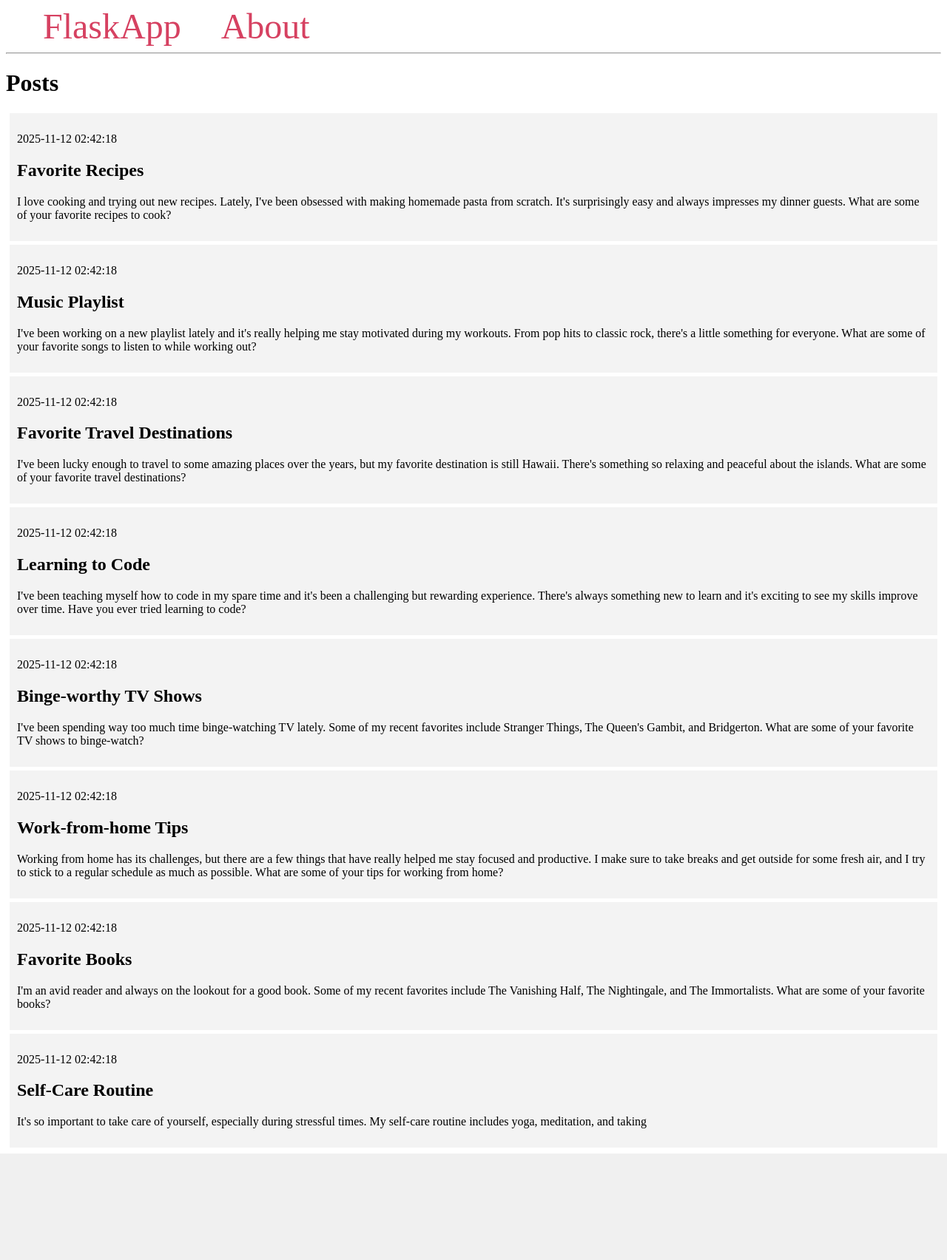
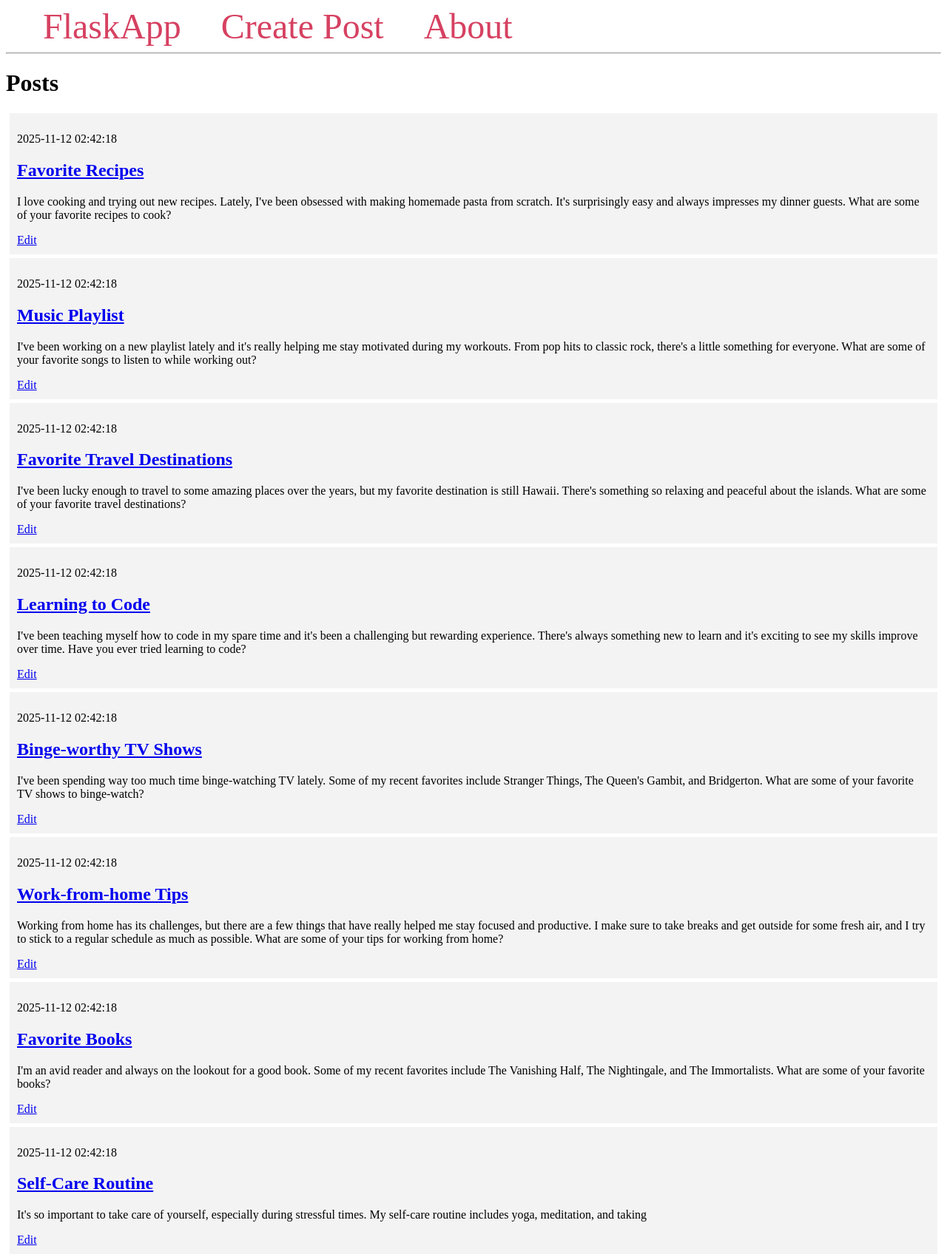
Before and after one commit to ItsNotRock3tSci3nc3/Flask_blog_tutorial, a Flask app: page / in a window 1280 px wide. Shown: the whole page at 74% size. Before the commit the page ends 1560 px from the top, so only its background shows below. Run offline with Flask 3, Linux system fonts and the light colour scheme; data comes from the database, SQL or seed files in the repository; both versions use the stored data as it was after the commit.

Commit message:
Completed project

```diff
--- a/app.py
+++ b/app.py
@@ -29,7 +29,68 @@ def index():
     #return "<h1>Welcome to My Blog</h1>"
     return render_template('index.html', posts=posts)
 
+@app.route('/create', methods=('GET', 'POST'))
+def create():
+    if request.method == 'POST':
+        title = request.form['title']
+        content = request.form['content']
 
+        if not title:
+            flash('Title is required!')
+        else:
+            conn = get_db_connection()
+            conn.execute('INSERT INTO posts (title, content) VALUES (?, ?)', (title, content))
+            conn.commit()
+            conn.close()
+            return redirect(url_for('index'))
+
+    return render_template('create.html')
+
+@app.route('/post/<int:post_id>')
+def post(post_id):
+    conn = get_db_connection()
+    post = conn.execute('SELECT * FROM posts WHERE id = ?', (post_id,)).fetchone()
+    conn.close()
+    if post is None:
+        abort(404)
+    return render_template('post.html', post=post)
+
+@app.route('/<int:post_id>/edit', methods=('GET', 'POST'))
+def edit(post_id):
+    conn = get_db_connection()
+    post = conn.execute('SELECT * FROM posts WHERE id = ?', (post_id,)).fetchone()
+
+    if post is None:
+        return "Post not found", 404
+
+    if request.method == 'POST':
+        title = request.form['title']
+        content = request.form['content']
+
+        conn.execute(
+            'UPDATE posts SET title = ?, content = ? WHERE id = ?',
+            (title, content, post_id)
+        )
+        conn.commit()
+        conn.close()
+        return redirect(url_for('index'))
+
+    conn.close()
+    return render_template('edit.html', post=post)
+
+@app.route('/<int:id>/delete', methods=('POST',))
+def delete(id):
+    conn = get_db_connection()
+    post = conn.execute('SELECT * FROM posts WHERE id = ?', (id,)).fetchone()
+
+    if post is None:
+        abort(404)
+
+    conn.execute('DELETE FROM posts WHERE id = ?', (id,))
+    conn.commit()
+    conn.close()
+
+    return redirect(url_for('index'))
 
 
 # route to create a post
--- a/templates/base.html
+++ b/templates/base.html
@@ -28,6 +28,7 @@
 <body>
     <nav>
         <a href="{{ url_for('index') }}">FlaskApp</a>
+        <a href="{{ url_for('create') }}">Create Post</a>
         <a href="#">About</a>
     </nav>
     <hr>
--- a/templates/index.html
+++ b/templates/index.html
@@ -2,11 +2,20 @@
 
 {% block content %}
     <h1>{% block title %} Posts {% endblock %}</h1>
+
     {% for post in posts %}
         <div class='post'>
             <p>{{ post['created'] }}</p>
-            <h2>{{ post['title'] }}</h2>
+            <h2>
+                <a href="{{ url_for('post', post_id=post['id']) }}">
+                    {{ post['title'] }}
+                </a>
+
+            </h2>
+
             <p>{{ post['content'] }}</p>
+            <a href="{{ url_for('edit', post_id=post['id']) }}">Edit</a>
         </div>
+
     {% endfor %}
 {% endblock %}
```
Also changed, not shown: templates/edit.html (added, +22 -0 lines), templates/post.html (added, +7 -0 lines), database.db.
